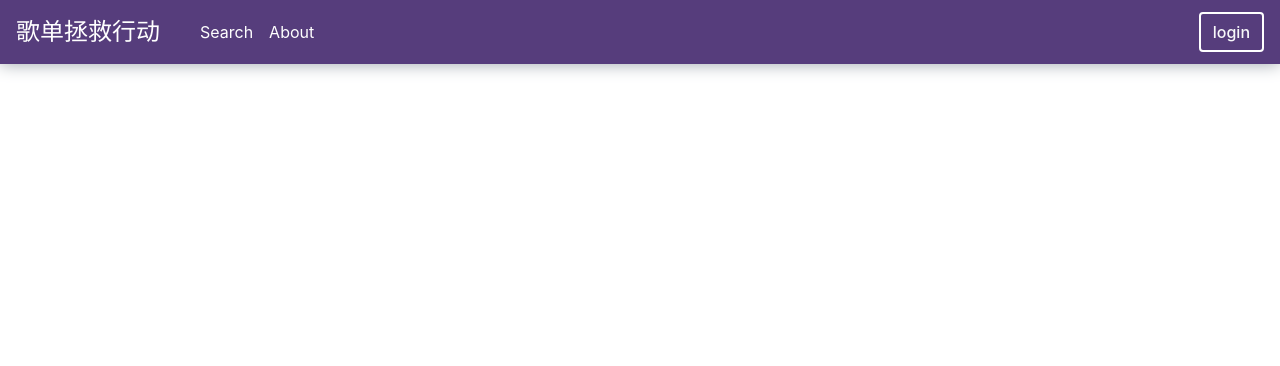
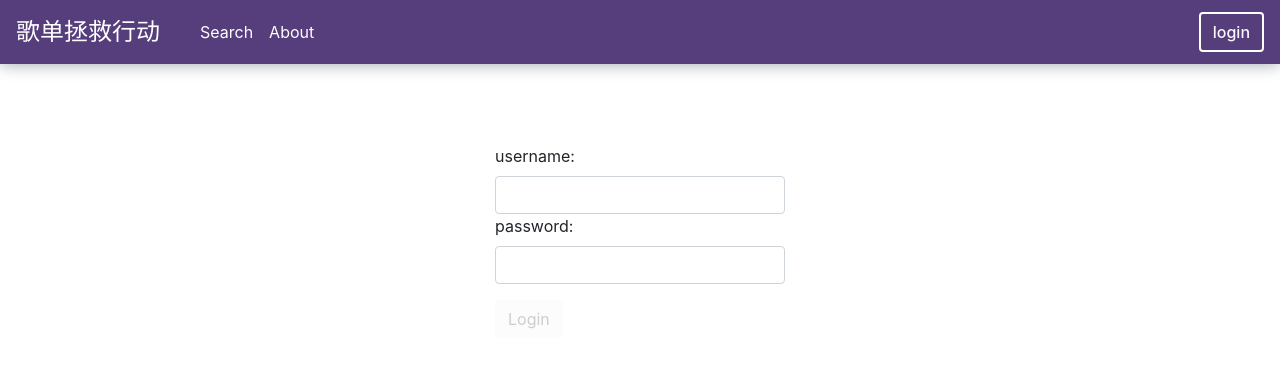
Before and after one commit to Amethyst-564/angular-playlist, an Angular app: page /login in a window 1280 px wide. Shown: the top 366 px of the page. Built offline with nearby package versions, Linux system fonts and the light colour scheme.

Commit message:
add login and global styles

```diff
--- a/src/app/login/login.component.html
+++ b/src/app/login/login.component.html
@@ -2,5 +2,30 @@
   <!-- header -->
   <app-navbar></app-navbar>
   <!-- content -->
+  <div class="row" id="mid">
+    <div class="col-3">
+      <!-- <form #loginForm="ngForm" id="login-form"> -->
+      <form #loginForm="ngForm" id="login-form">
+        <div class="form-group">
+          <label for="username">username:</label>
+          <input type="text" class="form-control" id="username" [formControl]="username" required>
+          <div *ngIf="username.hasError('required') && username.dirty" class="alert alert-primary">
+            用户名不能为空
+          </div>
+
+          <label for="password">password:</label>
+          <input type="password" class="form-control" id="password" [formControl]="password" required>
+          <div *ngIf="password.hasError('required') && password.dirty" class="alert alert-primary">
+            密码不能为空
+          </div>
+
+        </div>
+
+        <button type="submit" class="btn" [class.btn-primary]="!username.hasError('required') && !password.hasError('required')"
+          [disabled]="username.hasError('required') || password.hasError('required')">Login</button>
+
+      </form>
+    </div>
+  </div>
 
 </div>
--- a/src/app/login/login.component.less
+++ b/src/app/login/login.component.less
@@ -0,0 +1,12 @@
+.internal-flex() {
+    // 内部flex布局
+    display: flex;
+    flex-direction: column; //垂直flex
+    align-items: center;
+}
+#mid {
+    .internal-flex();
+    form {
+        margin-top: 5rem;
+    }
+}
--- a/src/app/login/login.component.ts
+++ b/src/app/login/login.component.ts
@@ -1,4 +1,10 @@
 import { Component, OnInit } from '@angular/core';
+import { User } from '../user';
+import { Router } from '@angular/router';
+// 响应式表单
+import { FormGroup, FormControl } from '@angular/forms';
+// 表单验证器
+import { Validators } from '@angular/forms';
 
 @Component({
   selector: 'app-login',
@@ -7,9 +13,19 @@ import { Component, OnInit } from '@angular/core';
 })
 export class LoginComponent implements OnInit {
 
+  model = new User('', '');
+
+
+  username = new FormControl('', [Validators.required]);
+  password = new FormControl('', [Validators.required]);
+
   constructor() { }
 
   ngOnInit() {
   }
 
+  login() {
+    console.log('调用登陆api成功');
+  }
+
 }
--- a/src/app/search/search.component.less
+++ b/src/app/search/search.component.less
@@ -1,12 +1,3 @@
-@primary: #563d7c;
-.input-style(@color: @primary) {
-    color: #495057;
-    background-color: #fff;
-    border-color: lighten(@color, 20%);
-    outline: 0;
-    box-shadow: 0 0 0 0.2rem rgba(@color, 0.25);
-}
-
 .internal-flex() {
     // 内部flex布局
     display: flex;
@@ -20,38 +11,6 @@
         .internal-flex();
         #search-form {
             margin-top: 4rem;
-            .form-control {
-                &:hover,
-                &:focus {
-                    .input-style();
-                }
-            } // 修改bootstrap按钮样式
-            .btn-primary {
-                color: #fff;
-                background-color: @primary;
-                border-color: @primary;
-                &:hover {
-                    color: #fff;
-                    background-color: lighten(@primary, 10%);
-                    border-color: lighten(@primary, 10%);
-                }
-                &:focus,
-                .focus {
-                    box-shadow: 0 0 0 0.2rem rgba(@primary, 0.5);
-                }
-            } // 修改bootstrap提示框样式
-            .alert-primary {
-                color: @primary;
-                background-color: fade(@primary, 35%);
-                border-color: fade(@primary, 40%);
-                padding: .7rem 1.25rem;
-                hr {
-                    border-top-color: fade(@primary, 40%);
-                }
-                .alert-link {
-                    color: fadein(@primary, 10%);
-                }
-            }
         }
     }
 }
--- /dev/null
+++ b/src/app/user.ts
@@ -0,0 +1,8 @@
+export class User {
+
+    constructor(
+        public username: string,
+        public password: string,
+    ) { }
+
+}
--- a/src/styles.less
+++ b/src/styles.less
@@ -1,3 +1,63 @@
+@primary: #563d7c;
+.input-style(@color: @primary) {
+    color: #495057;
+    background-color: #fff;
+    border-color: lighten(@color, 20%);
+    outline: 0;
+    box-shadow: 0 0 0 0.2rem rgba(@color, 0.25);
+}
+
+.internal-flex() {
+    // 内部flex布局
+    display: flex;
+    flex-direction: column; //垂直flex
+    align-items: center;
+}
+
 .container {
     max-width: 100vw;
+    .form-control {
+        &:hover,
+        &:focus {
+            .input-style();
+        }
+    } // 修改bootstrap按钮样式
+    .btn-primary {
+        color: #fff;
+        background-color: @primary;
+        border-color: @primary;
+        &:hover {
+            color: #fff;
+            background-color: lighten(@primary, 10%);
+            border-color: lighten(@primary, 10%);
+        }
+        &:focus,
+        .focus {
+            box-shadow: 0 0 0 0.2rem rgba(@primary, 0.5);
+        }
+        &:not(:disabled):not(.disabled):active,
+        &:not(:disabled):not(.disabled).active,
+        .show>&.dropdown-toggle {
+            color: #fff;
+            background-color: @primary;
+            border-color: lighten(@primary, 10%);
+        }
+        &:not(:disabled):not(.disabled):active:focus,
+        &:not(:disabled):not(.disabled).active:focus,
+        .show>&.dropdown-toggle:focus {
+            box-shadow: 0 0 0 0.2rem rgba(@primary, 0.5);
+        }
+    } // 修改bootstrap提示框样式
+    .alert-primary {
+        color: @primary;
+        background-color: fade(@primary, 35%);
+        border-color: fade(@primary, 40%);
+        padding: .7rem 1.25rem;
+        hr {
+            border-top-color: fade(@primary, 40%);
+        }
+        .alert-link {
+            color: fadein(@primary, 10%);
+        }
+    }
 }
```
